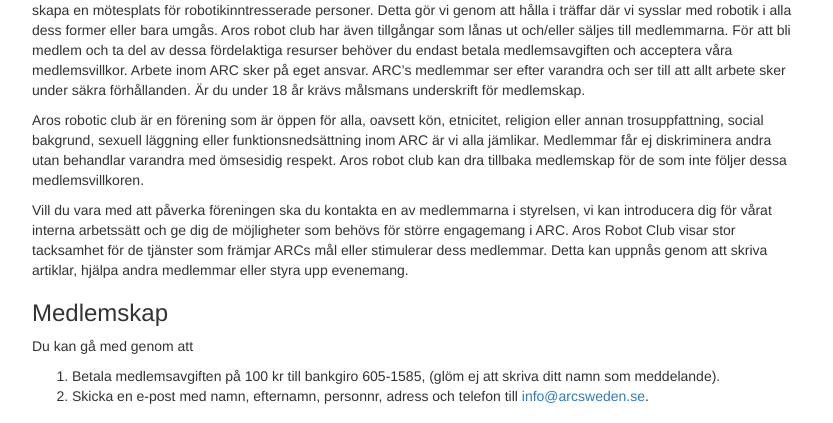
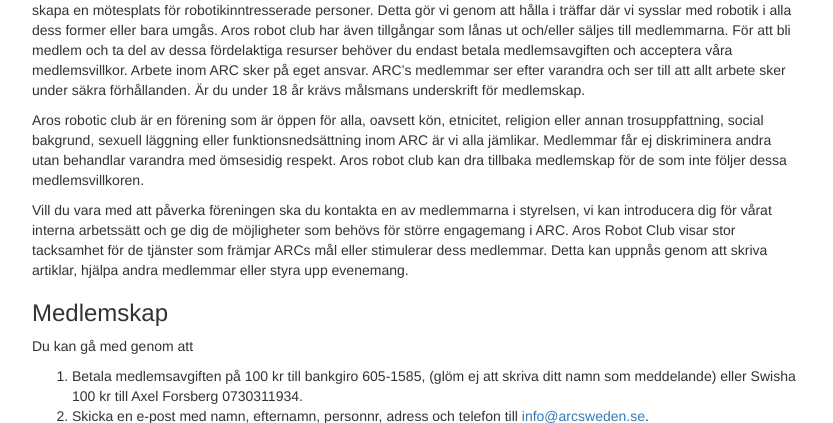
Before and after one commit to ARCsweden/OLD_ARCsweden.github.io, a plain HTML site: page index.html in a window 1280 px wide. Shown: the part 375-798 px from the top of the page, without its empty margins (223-1056 px from the left). Drawn offline with Linux system fonts and the light colour scheme.

Commit message:
Update index.html

```diff
--- a/index.html
+++ b/index.html
@@ -30,7 +30,7 @@
       <h3>Medlemskap</h3>
       <p>Du kan gå med genom att
         <ol>
-          <li>Betala medlemsavgiften på 100 kr till bankgiro 605-1585, (glöm ej att skriva ditt namn som meddelande).</li>
+          <li>Betala medlemsavgiften på 100 kr till bankgiro 605-1585, (glöm ej att skriva ditt namn som meddelande) eller Swisha 100 kr till Axel Forsberg 0730311934.</li>
           <li>Skicka en e-post med namn, efternamn, personnr, adress och telefon till <a href="mailto:info@arcsweden.se?subject=Medlemsansökan&body=Namn: %0AEfternamn: %0APersonnummer: %0AAdress: %0ATelefon: %0A">info@arcsweden.se</a>.</li>
         </ol>
       </p>
```
